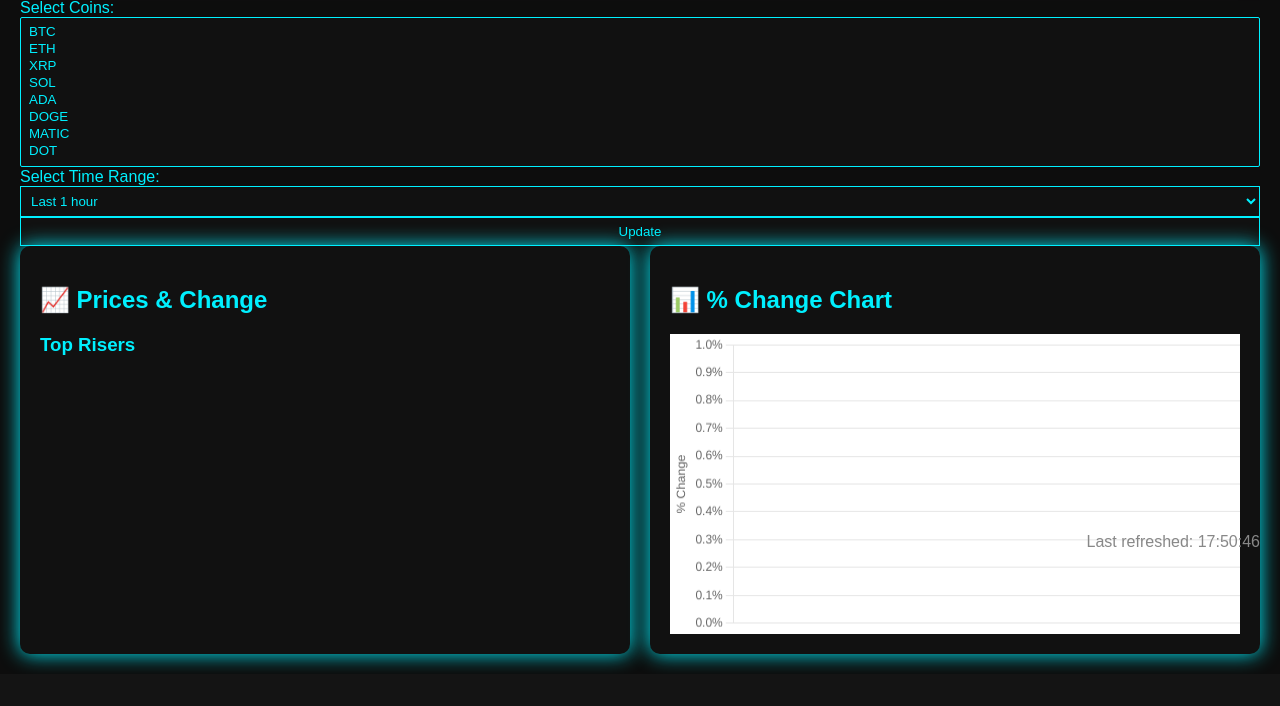
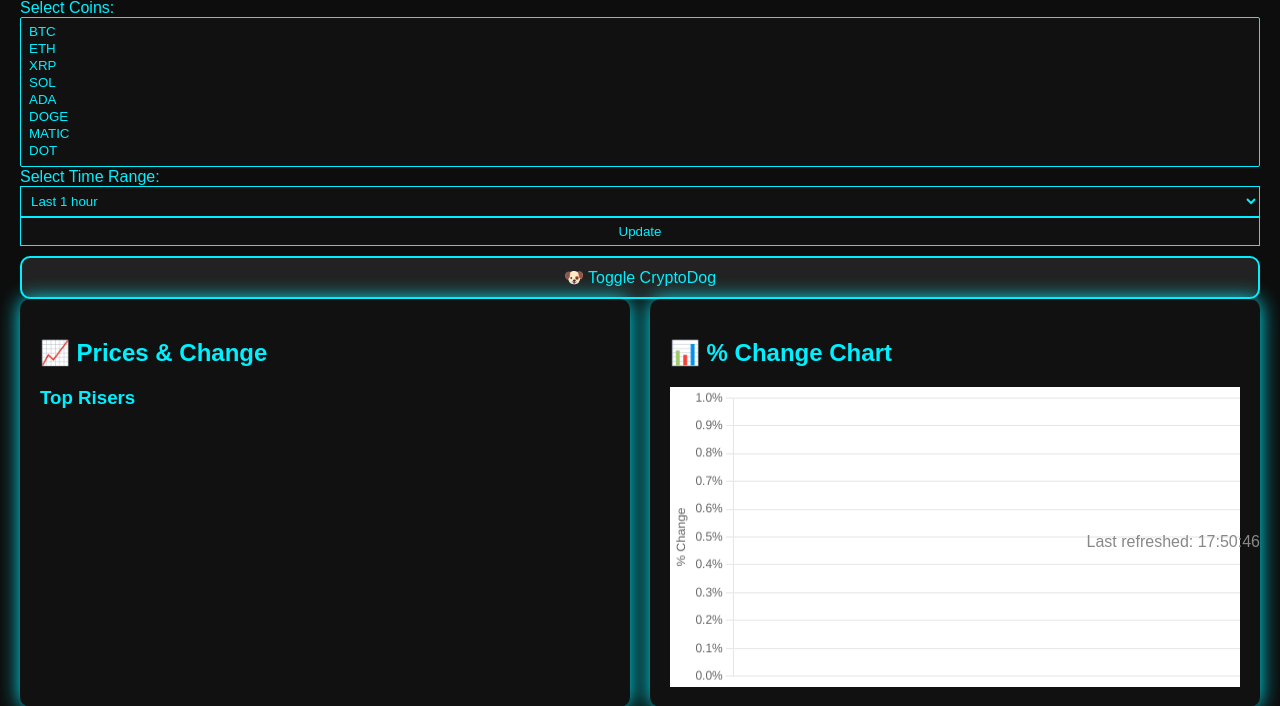
Before and after one commit to MattyAtown/CryptoKitty-Live, a Flask app: page / in a window 1280 px wide. Shown: the part 239-945 px from the top of the page. Before the commit the page ends 906 px from the top, so only its background shows below. Run offline with Flask 3, Linux system fonts and the light colour scheme.

Commit message:
Update index.html

```diff
--- a/templates/index.html
+++ b/templates/index.html
@@ -64,6 +64,21 @@
       right: 20px;
       color: #888;
     }
+    .cryptodog-toggle {
+      margin-top: 10px;
+      padding: 10px;
+      background-color: #222;
+      color: #00f0ff;
+      border: 2px solid #00f0ff;
+      border-radius: 10px;
+      cursor: pointer;
+      text-align: center;
+    }
+    #cryptoDogWidget img {
+      width: 90%;
+      border-radius: 10px;
+      margin-top: 10px;
+    }
   </style>
 </head>
 <body>
@@ -99,6 +114,14 @@
     <input type="hidden" id="selectedCoinsInput" name="coins" value="{{ selected | join(',') }}">
     <button type="submit">Update</button>
   </form>
+
+  <div class="cryptodog-toggle" onclick="toggleCryptoDog()">🐶 Toggle CryptoDog</div>
+  <div id="cryptoDogWidget" style="display: none;">
+    <img id="dogFace" src="/static/neutral.png" alt="Dog Face" />
+    <audio id="sniff" src="{{ url_for('static', filename='sniff.mp3') }}"></audio>
+    <audio id="bark" src="{{ url_for('static', filename='bark.mp3') }}"></audio>
+    <audio id="growl" src="{{ url_for('static', filename='growl.mp3') }}"></audio>
+  </div>
 
   <div class="content-row">
     <div class="panel">
@@ -198,7 +221,6 @@
     now.getMinutes().toString().padStart(2, '0') + ':' +
     now.getSeconds().toString().padStart(2, '0');
 
-  // Flashing Banner Rotation Logic
   const bannerMessages = [];
   {% for coin, trend in trends.items() %}
     {% if trend == 'WARNING' %}
@@ -225,7 +247,6 @@
   setInterval(rotateBanner, 5000);
   rotateBanner();
 
-  // CryptoDog Toggle & Sounds
   function toggleCryptoDog() {
     const widget = document.getElementById("cryptoDogWidget");
     widget.style.display = widget.style.display === "none" ? "block" : "none";
```
